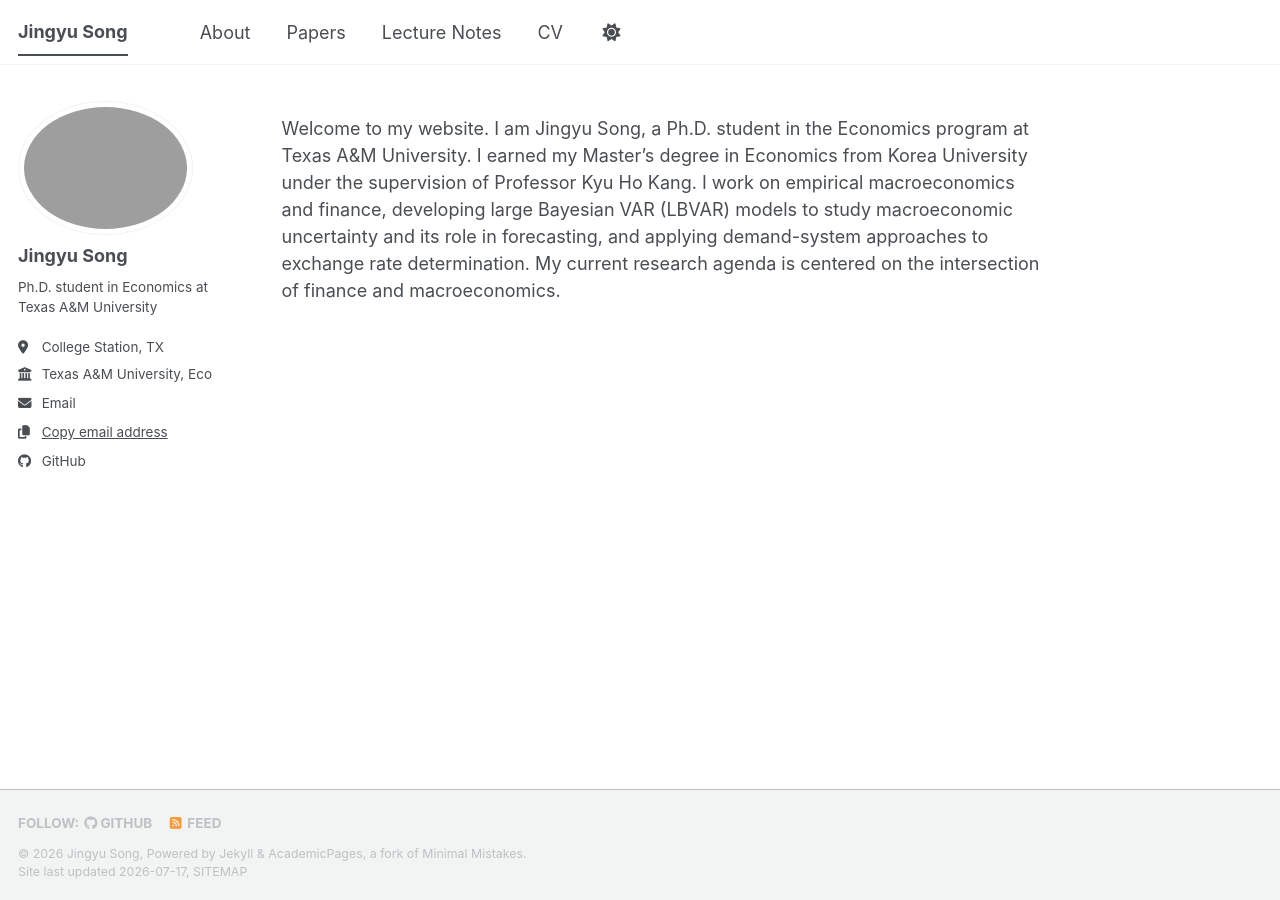
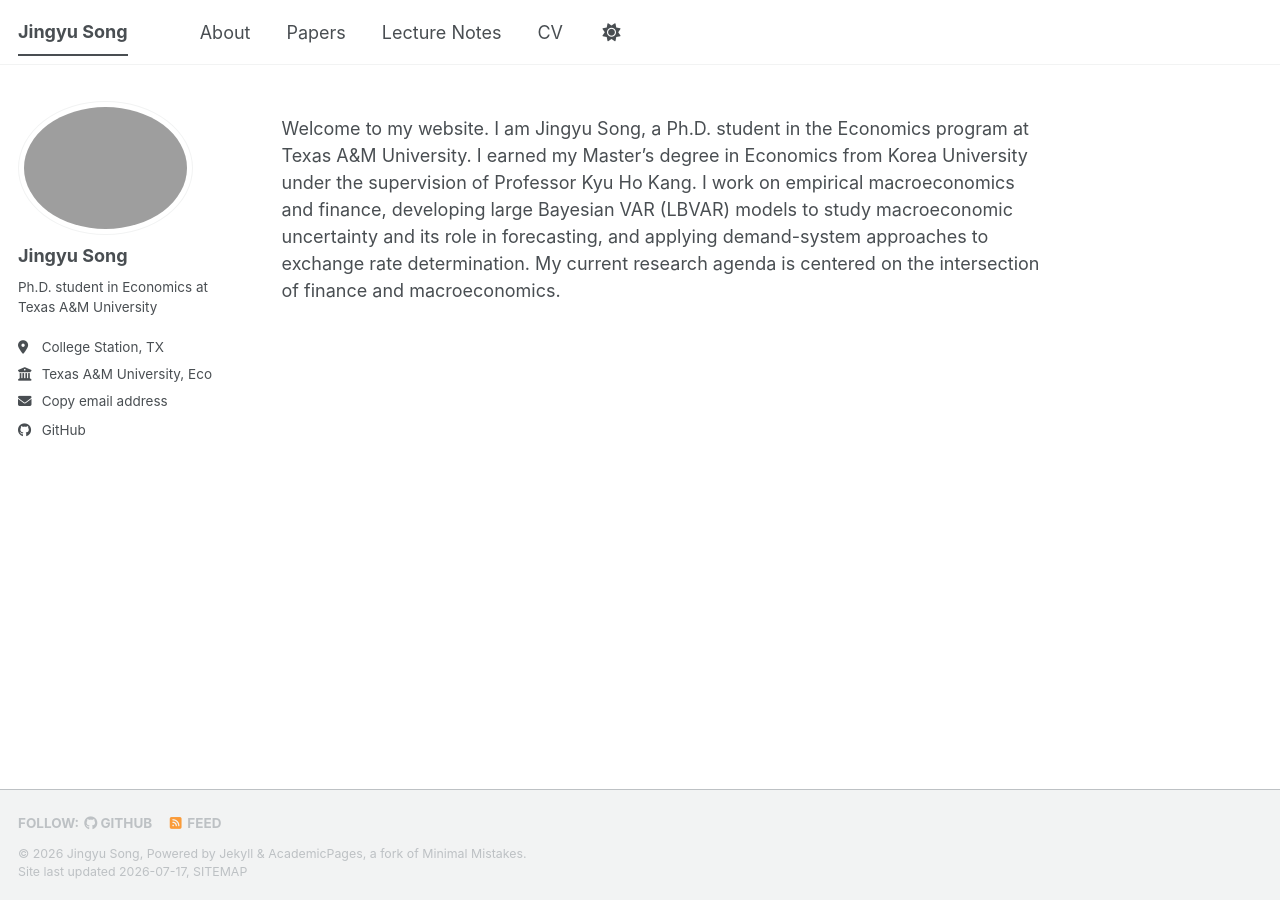
Before and after one commit to Jingyu-96/Jingyu-96.github.io, a Jekyll site: the page built from _pages/about.md, in a window 1280 px wide. Built offline with Jekyll 4.4.1, drawn with Linux system fonts in a browser that asks for light colours; a style sheet for code colours, icons or effects is not loaded.

Commit message:
Update author-profile.html

```diff
--- a/_includes/author-profile.html
+++ b/_includes/author-profile.html
@@ -34,10 +34,9 @@
         <li><a href="{{ author.uri }}"><i class="fas fa-fw fa-link icon-pad-right" aria-hidden="true"></i>{{ site.data.ui-text[site.locale].website_label | default: "Website" }}</a></li>
       {% endif %}
 {% if author.email %}
-<li><a href="mailto:{{ author.email }}"><i class="fas fa-fw fa-envelope icon-pad-right" aria-hidden="true"></i>{{ site.data.ui-text[site.locale].email_label | default: "Email" }}</a></li>
 <li>
-  <span onclick="navigator.clipboard.writeText('{{ author.email }}'); this.innerText='Copied!'; setTimeout(() => this.innerText='Copy email address', 1500);" style="cursor:pointer; text-decoration:underline;">
-    <i class="fas fa-fw fa-copy icon-pad-right" aria-hidden="true"></i>Copy email address
+  <span onclick="navigator.clipboard.writeText('{{ author.email }}'); this.innerText='Copied!'; setTimeout(() => this.innerHTML='<i class=\'fas fa-fw fa-envelope icon-pad-right\' aria-hidden=\'true\'></i>Copy email address', 1500);" style="cursor:pointer;">
+    <i class="fas fa-fw fa-envelope icon-pad-right" aria-hidden="true"></i>Copy email address
   </span>
 </li>
 {% endif %}
```
